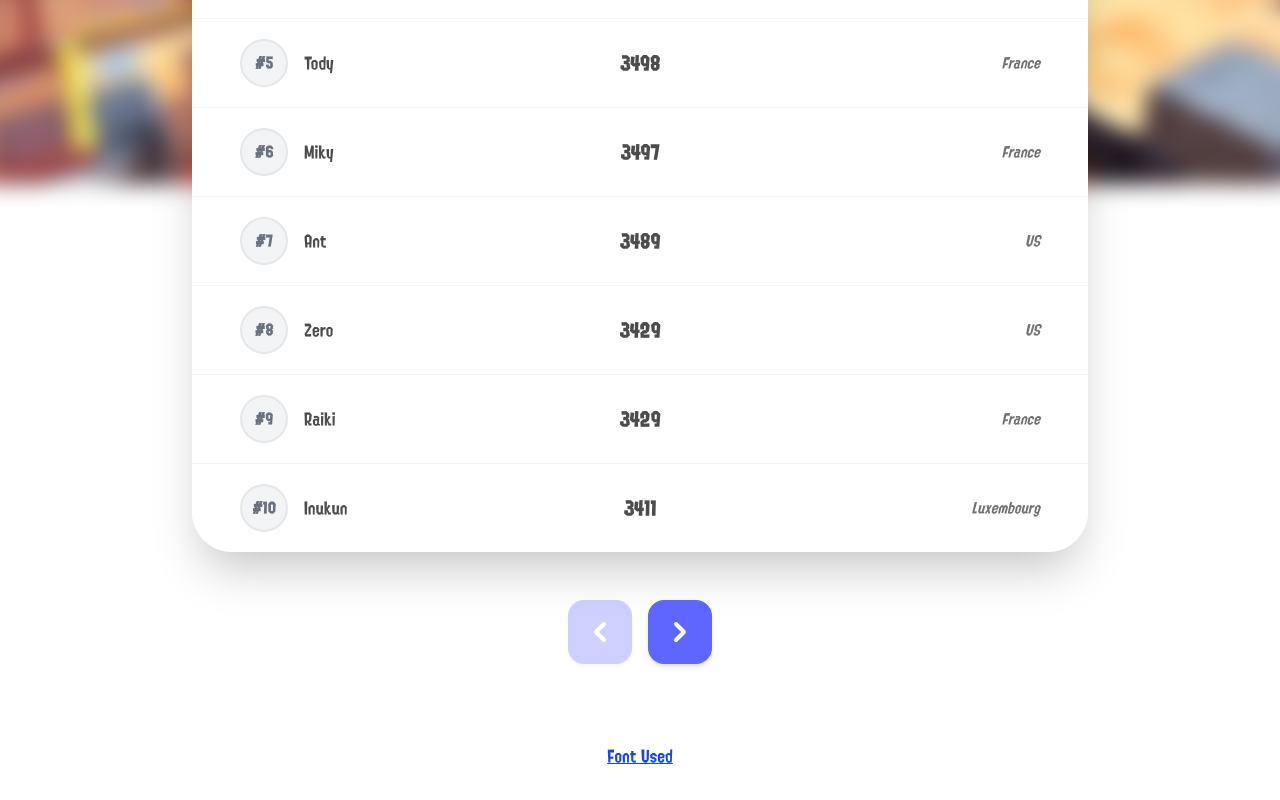
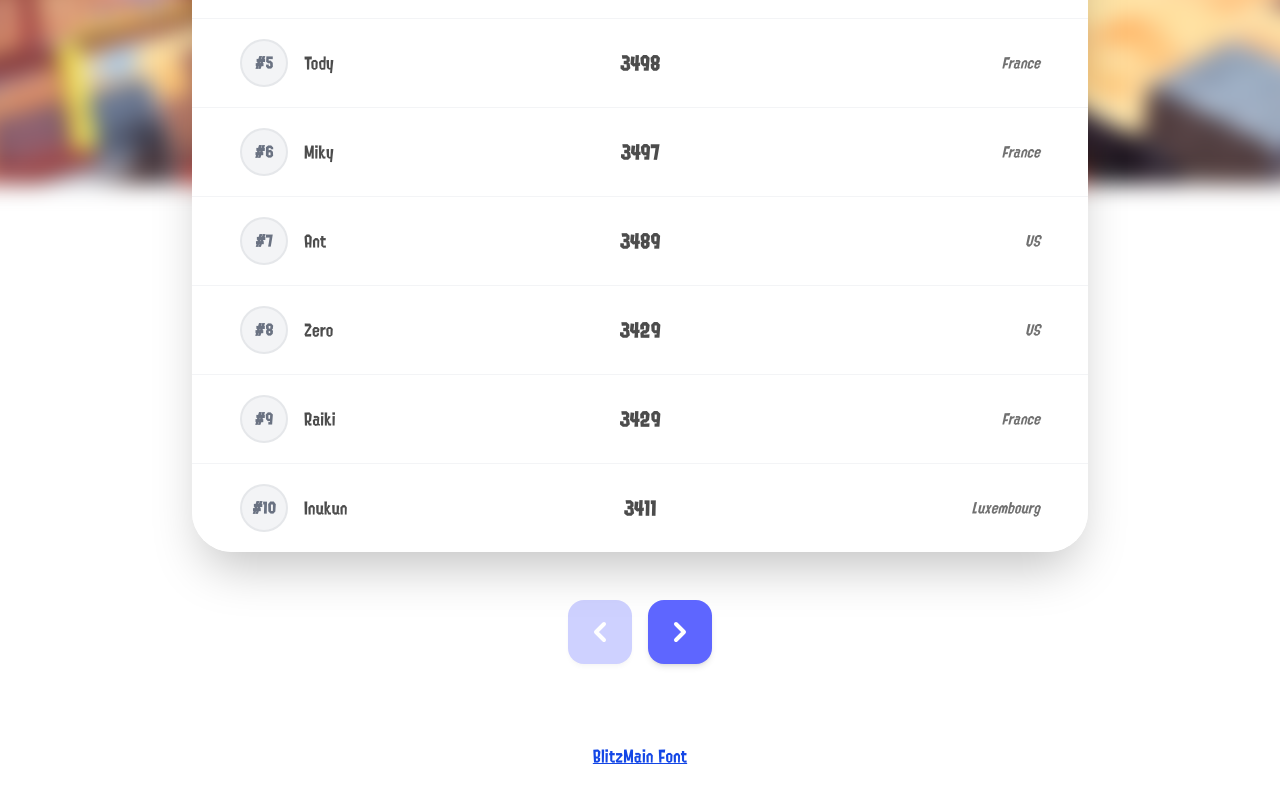
Before and after one commit to JOwen-ster/spl3-xps, a Next.js app: page / in a window 1280 px wide. Shown: the part 656-1456 px from the top of the page. Built offline with nearby package versions, Linux system fonts and the light colour scheme.

Commit message:
Update font credit

```diff
--- a/app/page.tsx
+++ b/app/page.tsx
@@ -144,7 +144,7 @@ export default function Home() {
       </div>
 
       <a href="https://github.com/North-West-Wind/splatoon3-fonts" className="underline text-blue-700">
-        Font Used
+        BlitzMain Font
       </a>
     </main>
   );
```
